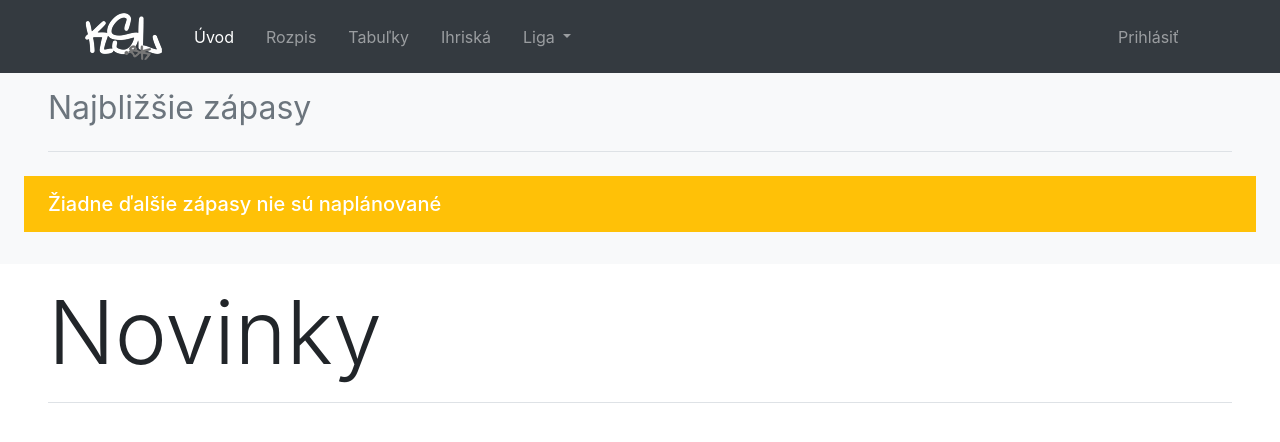
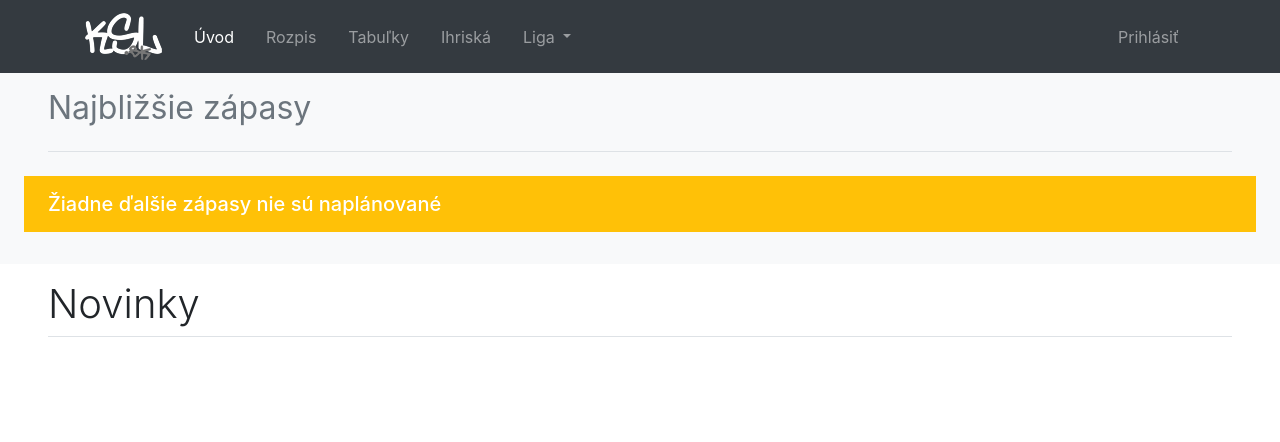
Before and after one commit to buksy90/ksl, a React (Create React App) app: page / in a window 1280 px wide. Shown: the top 442 px of the page. Built offline with nearby package versions, Linux system fonts and the light colour scheme.

Commit message:
fixed upcommingmatches and newsList

```diff
--- a/src/components/NewsList.js
+++ b/src/components/NewsList.js
@@ -4,13 +4,8 @@ import React, { PureComponent } from 'react';
 export default class NewsList extends PureComponent {
     render() {
         return <div>
-                    <div class="bg-light py-4"  >
-                        <div class=" text-white h5 bg-warning  mx-4   py-3 px-4">
-                                    Žiadne ďalšie zápasy nie sú naplánované
-                        </div>
-                    </div>
-                    <div class="my-3 mx-5 border-bottom" >
-                        <p class="display-2 font-weight-light">Novinky</p>
+                    <div className="my-3 mx-5 border-bottom" >
+                        <h1 className="font-weight-light">Novinky</h1>
                     </div>
                 </div>;
     }
--- a/src/components/UpcomingMatches.js
+++ b/src/components/UpcomingMatches.js
@@ -3,10 +3,17 @@ import React, { PureComponent } from 'react';
 
 export default class UpcomingMatches extends PureComponent {
     render() {
-            return  <div class="bg-light">
-                        <div class=" text-secondary border-bottom mx-5 py-3 ">
-                                    <h2 class="font-weight-normal">Najbližšie zápasy</h2>
+            return <div>
+                     <div className="bg-light">
+                        <div className=" text-secondary border-bottom mx-5 py-3 ">
+                                    <h2 className="font-weight-normal">Najbližšie zápasy</h2>
                         </div>
-                    </div>;
+                    </div>
+                    <div className="bg-light py-4"  >
+                        <div className=" text-white h5 bg-warning  mx-4   py-3 px-4">
+                             Žiadne ďalšie zápasy nie sú naplánované
+                         </div>
+                    </div>
+                </div>;
     }
 }
```
